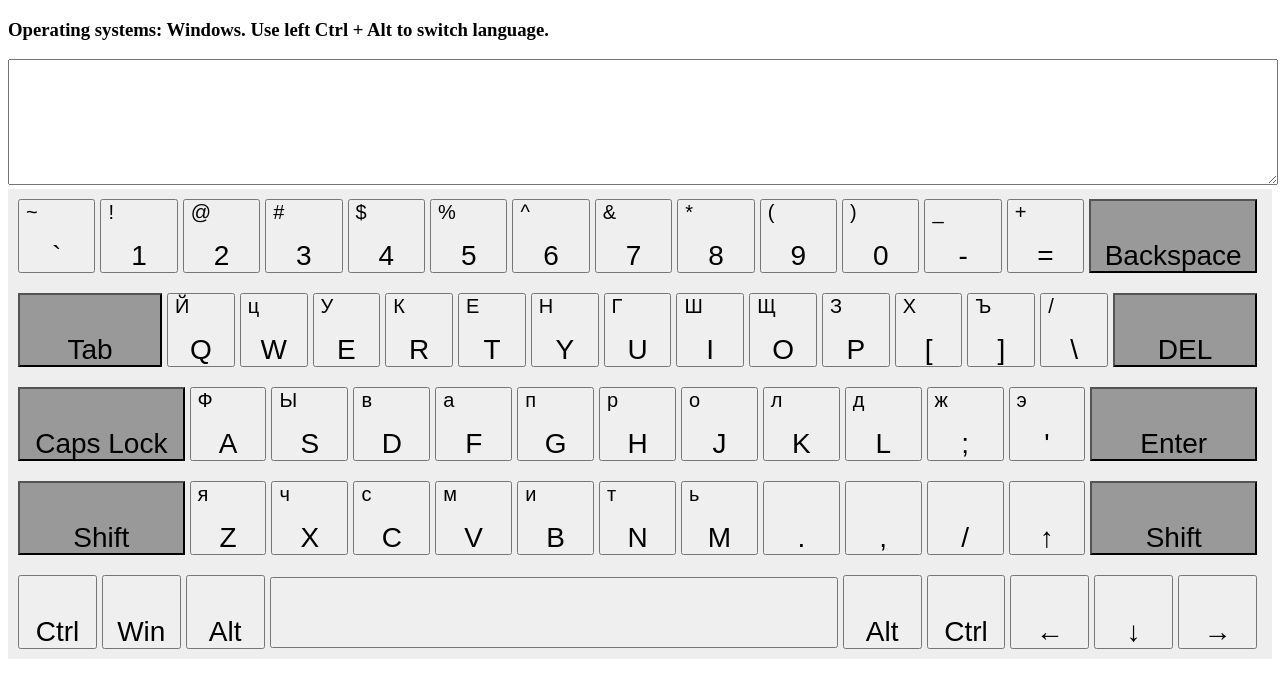
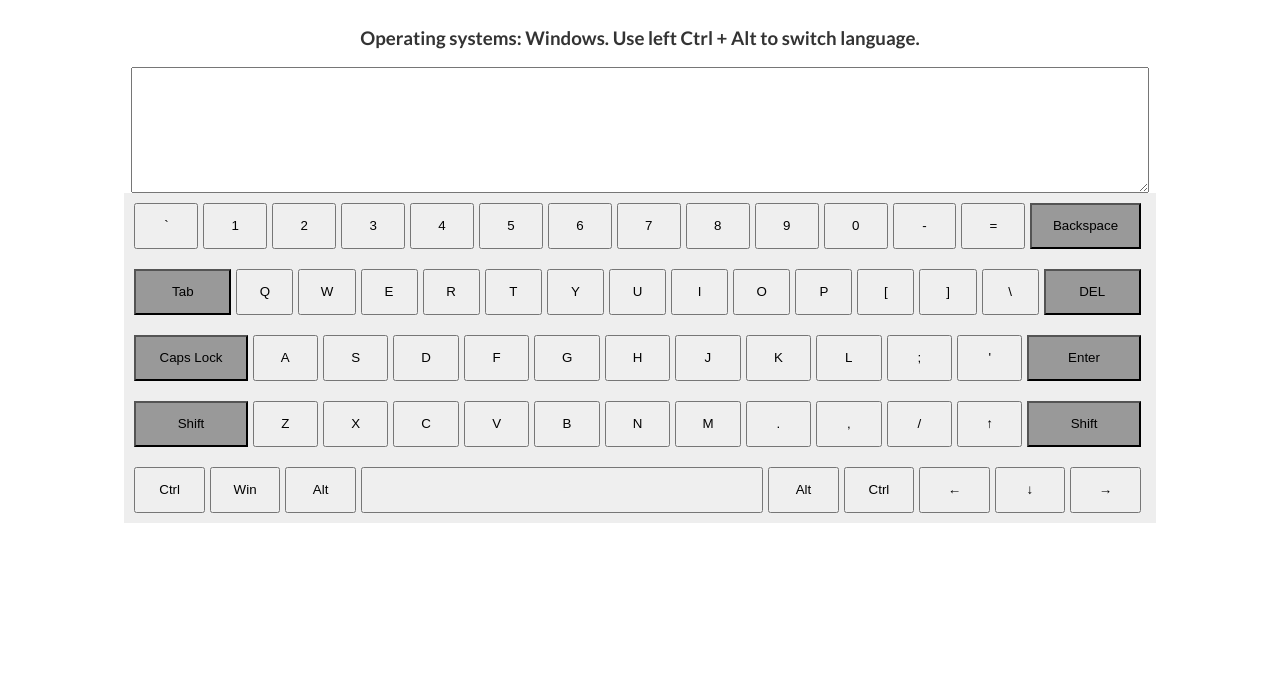
Before and after one commit to LizavetaNik/virtual-keyboard, a plain HTML site: page index.html in a window 1280 px wide. Drawn offline with Linux system fonts and the light colour scheme.

Commit message:
feat: language memorization

```diff
--- a/app.js
+++ b/app.js
@@ -1,5 +1,9 @@
+let lang = 'en';
 
-let EngLang = true; //TODO switch language
+if( localStorage.getItem('lang') ){
+  lang = localStorage.getItem('lang');
+}
+
 const arrButton = [];
 const startLine1 = 0;
 const startLine2 = 14;
@@ -7,6 +11,9 @@
 const startLine4 = 42;
 const startLine5 = 55;
 const startLine6 = 64;
+
+let clickCtrl = false;
+let clickAlt = false;
 
 function createArrButton(){
   //line1 - [0, 13]
@@ -23,141 +30,159 @@
   arrButton.push(createButton('0', ')', 'button_style'));
   arrButton.push(createButton('-', '_', 'button_style'));
   arrButton.push(createButton('=', '+', 'button_style'));
-  arrButton.push(createButton('Backspace', '', 'button_style_func'));
+  arrButton.push(createButton('Backspace', 'Backspace', 'button_style_func'));
 
   //line2 - [14, 28]
-  arrButton.push(createButton('Tab', '', 'button_style_func'));
-  arrButton.push(createButton('Q', '\u0419', 'button_style'));
-  arrButton.push(createButton('W', '\u0446', 'button_style'));
-  arrButton.push(createButton('E', '\u0423', 'button_style'));
-  arrButton.push(createButton('R', '\u041A', 'button_style'));
-  arrButton.push(createButton('T', '\u0415', 'button_style'));
-  arrButton.push(createButton('Y', '\u041D', 'button_style'));
-  arrButton.push(createButton('U', '\u0413', 'button_style'));
-  arrButton.push(createButton('I', '\u0428', 'button_style'));
-  arrButton.push(createButton('O', '\u0429', 'button_style'));
-  arrButton.push(createButton('P', '\u0417', 'button_style'));
-  arrButton.push(createButton('[', '\u0425', 'button_style'));
-  arrButton.push(createButton(']', '\u042A', 'button_style'));
+  arrButton.push(createButton('Tab', 'Tab', 'button_style_func'));
+  arrButton.push(createButton('Q', '\u0419'.toUpperCase(), 'button_style'));
+  arrButton.push(createButton('W', '\u0446'.toUpperCase(), 'button_style'));
+  arrButton.push(createButton('E', '\u0423'.toUpperCase(), 'button_style'));
+  arrButton.push(createButton('R', '\u041A'.toUpperCase(), 'button_style'));
+  arrButton.push(createButton('T', '\u0415'.toUpperCase(), 'button_style'));
+  arrButton.push(createButton('Y', '\u041D'.toUpperCase(), 'button_style'));
+  arrButton.push(createButton('U', '\u0413'.toUpperCase(), 'button_style'));
+  arrButton.push(createButton('I', '\u0428'.toUpperCase(), 'button_style'));
+  arrButton.push(createButton('O', '\u0429'.toUpperCase(), 'button_style'));
+  arrButton.push(createButton('P', '\u0417'.toUpperCase(), 'button_style'));
+  arrButton.push(createButton('[', '\u0425'.toUpperCase(), 'button_style'));
+  arrButton.push(createButton(']', '\u042A'.toUpperCase(), 'button_style'));
   arrButton.push(createButton('\\', ' / ', 'button_style'));
-  arrButton.push(createButton('DEL', '', 'button_style_func'));
+  arrButton.push(createButton('DEL', 'DEL', 'button_style_func'));
 
   //line3 - [29, 41]
-  arrButton.push(createButton('Caps Lock', '', 'button_style_func'));
-  arrButton.push(createButton('A', '\u0424', 'button_style'));
-  arrButton.push(createButton('S', '\u042B', 'button_style'));
-  arrButton.push(createButton('D', '\u0432', 'button_style'));
-  arrButton.push(createButton('F', '\u0430', 'button_style'));
-  arrButton.push(createButton('G', '\u043F', 'button_style'));
-  arrButton.push(createButton('H', '\u0440', 'button_style'));
-  arrButton.push(createButton('J', '\u043E', 'button_style'));
-  arrButton.push(createButton('K', '\u043B', 'button_style'));
-  arrButton.push(createButton('L', '\u0434', 'button_style'));
-  arrButton.push(createButton(';', '\u0436', 'button_style'));
-  arrButton.push(createButton('\u0027', '\u044D', 'button_style'));
-  arrButton.push(createButton('Enter', '', 'button_style_func'));
+  arrButton.push(createButton('Caps Lock', 'Caps Lock', 'button_style_func'));
+  arrButton.push(createButton('A', '\u0424'.toUpperCase(), 'button_style'));
+  arrButton.push(createButton('S', '\u042B'.toUpperCase(), 'button_style'));
+  arrButton.push(createButton('D', '\u0432'.toUpperCase(), 'button_style'));
+  arrButton.push(createButton('F', '\u0430'.toUpperCase(), 'button_style'));
+  arrButton.push(createButton('G', '\u043F'.toUpperCase(), 'button_style'));
+  arrButton.push(createButton('H', '\u0440'.toUpperCase(), 'button_style'));
+  arrButton.push(createButton('J', '\u043E'.toUpperCase(), 'button_style'));
+  arrButton.push(createButton('K', '\u043B'.toUpperCase(), 'button_style'));
+  arrButton.push(createButton('L', '\u0434'.toUpperCase(), 'button_style'));
+  arrButton.push(createButton(';', '\u0436'.toUpperCase(), 'button_style'));
+  arrButton.push(createButton('\u0027', '\u044D'.toUpperCase(), 'button_style'));
+  arrButton.push(createButton('Enter', 'Enter', 'button_style_func'));
 
   //line4 - [42, 54]
-  arrButton.push(createButton('Shift', '', 'button_style_func'));
-  arrButton.push(createButton('Z', '\u044F', 'button_style'));
-  arrButton.push(createButton('X', '\u0447', 'button_style'));
-  arrButton.push(createButton('C', '\u0441', 'button_style'));
-  arrButton.push(createButton('V', '\u043C', 'button_style'));
-  arrButton.push(createButton('B', '\u0438', 'button_style'));
-  arrButton.push(createButton('N', '\u0442', 'button_style'));
-  arrButton.push(createButton('M', '\u044C', 'button_style'));
-  arrButton.push(createButton('.', '', 'button_style'));
-  arrButton.push(createButton(',', '', 'button_style'));
-  arrButton.push(createButton('/', '', 'button_style'));
-  arrButton.push(createButton('\u2191', '', 'button_style'));
-  arrButton.push(createButton('Shift', '', 'button_style_func'));
+  arrButton.push(createButton('Shift', 'Shift', 'button_style_func'));
+  arrButton.push(createButton('Z', '\u044F'.toUpperCase(), 'button_style'));
+  arrButton.push(createButton('X', '\u0447'.toUpperCase(), 'button_style'));
+  arrButton.push(createButton('C', '\u0441'.toUpperCase(), 'button_style'));
+  arrButton.push(createButton('V', '\u043C'.toUpperCase(), 'button_style'));
+  arrButton.push(createButton('B', '\u0438'.toUpperCase(), 'button_style'));
+  arrButton.push(createButton('N', '\u0442'.toUpperCase(), 'button_style'));
+  arrButton.push(createButton('M', '\u044C'.toUpperCase(), 'button_style'));
+  arrButton.push(createButton('.', '.', 'button_style'));
+  arrButton.push(createButton(',', ',', 'button_style'));
+  arrButton.push(createButton('/', '/', 'button_style'));
+  arrButton.push(createButton('\u2191', '\u2191', 'button_style'));
+  arrButton.push(createButton('Shift', 'Shift', 'button_style_func'));
 
   //line5 - [55, 63]
-  arrButton.push(createButton('Ctrl', '', 'button_style'));
-  arrButton.push(createButton('Win', '', 'button_style'));
-  arrButton.push(createButton('Alt', '', 'button_style'));
-  arrButton.push(createButton(' ', ' ', 'button_style_space'));
-  arrButton.push(createButton('Alt', '', 'button_style'));
-  arrButton.push(createButton('Ctrl', '', 'button_style'));
-  arrButton.push(createButton('\u2190', '', 'button_style')); // влево
-  arrButton.push(createButton('\u2193', '', 'button_style')); //вниз
-  arrButton.push(createButton('\u2192', '', 'button_style')); //вправо
+  arrButton.push(createButton('Ctrl', 'Ctrl', 'button_style'));
+  arrButton.push(createButton('Win', 'Win', 'button_style'));
+  arrButton.push(createButton('Alt', 'Alt', 'button_style'));
+  arrButton.push(createButton('--', '--', 'button_style_space'));
+  arrButton.push(createButton('Alt', 'Alt', 'button_style'));
+  arrButton.push(createButton('Ctrl', 'Ctrl', 'button_style'));
+  arrButton.push(createButton('\u2190', '\u2190', 'button_style')); // влево
+  arrButton.push(createButton('\u2193', '\u2193', 'button_style')); //вниз
+  arrButton.push(createButton('\u2192', '\u2192', 'button_style')); //вправо
 }
 // Создаем функцию для создания кнопки
-function createButton(number, symbol, className) {
+function createButton(engName, ruName, className) {
   const button = document.createElement('button');
   button.classList.add(className);
-  button.innerHTML = `<span class="exclamation-mark">${symbol}</span><br><span class="number">${number}</span>`;
-  button.id = number.toLowerCase();
+
+  if( lang === 'en' ){
+    button.innerHTML = ruName;
+    button.title = engName;
+  }else{
+    button.innerHTML = engName;
+    button.title = ruName;
+  }
+
+  button.id = engName.toLowerCase();
 
   button.addEventListener('click', () => {
-    console.log(`Click button ${number}`);
-    if( number === 'Backspace'){
+    console.log(`Click button ${engName}`);
+    if( engName === 'Backspace'){
       //todo func
       return;
     }
-    if( number === 'Tab'){
+    if( engName === 'Tab'){
       //todo func
       return;
     }
-    if( number === 'DEL'){
+    if( engName === 'DEL'){
       //todo func
       return;
     }
-    if( number === 'Caps Lock'){
+    if( engName === 'Caps Lock'){
       //todo func
       return;
     }
-    if( number === 'Enter'){
+    if( engName === 'Enter'){
       //todo func
       return;
     }
-    if( number === 'Shift'){
+    if( engName === 'Shift'){
       //todo func
       return;
     }
-    if( number === 'Ctrl'){
+    if( engName === 'Ctrl'){
+      //todo func
+      clickCtrl = true;
+      return;
+    }
+    if( engName === 'Win'){
       //todo func
       return;
     }
-    if( number === 'Win'){
+    if( engName === 'Alt'){
+      //todo func
+      clickAlt = true;
+      return;
+    }
+
+    if( engName === '\u2191'){ // стрелка вверх
       //todo func
       return;
     }
-    if( number === 'Alt'){
+    if( engName === '\u2190'){ // стрелка влево
+      //todo func
+      return;
+    }
+    if( engName === '\u2193'){ // стрелка вниз
+      //todo func
+      return;
+    }
+    if( engName === '\u2192'){ // стрелка вправо
       //todo func
       return;
     }
 
-    if( number === '\u2191'){ // стрелка вверх
-      //todo func
-      return;
-    }
-    if( number === '\u2190'){ // стрелка влево
-      //todo func
-      return;
-    }
-    if( number === '\u2193'){ // стрелка вниз
-      //todo func
-      return;
-    }
-    if( number === '\u2192'){ // стрелка вправо
-      //todo func
-      return;
-    }
-
-    if( EngLang ){
-      inputField.value = inputField.value + number.toLowerCase();
+    if( engLang ){
+      inputField.value = inputField.value + engName.toLowerCase();
     } else{
-      if( number === '.' || number === ',' || number === '/' || number === '\u2191'){
-        inputField.value = inputField.value + number.toLowerCase();
+      if( engName === '.' || engName === ',' || engName === '/' || engName === '\u2191'){
+        inputField.value = inputField.value + engName.toLowerCase();
       }else{
-        inputField.value = inputField.value + symbol.toLowerCase();
+        inputField.value = inputField.value + ruName.toLowerCase();
       }
     }
   });
 
   return button;
+}
+
+function changeEngNameButton(){
+  for( let i = 0; i < arrButton.length; i++){
+    let tmp = arrButton[i].innerHTML;
+    arrButton[i].innerHTML = arrButton[i].title;
+    arrButton[i].title = tmp;
+  }
 }
 
 function createLine(start, nextStart){
@@ -169,6 +194,8 @@
   }
   document.body.appendChild(keyboardLine);
 }
+
+document.body.classList.add("wrapper");
 
 // Создаем новый элемент h3
 var newHeading = document.createElement("h3");
@@ -192,6 +219,8 @@
 createLine(startLine3, startLine4);
 createLine(startLine4, startLine5);
 createLine(startLine5, startLine6);
+
+changeEngNameButton();
 
 // Добавляем эффект нажатие на кнопку на физической клавиатуре подсвечивает кнопку на виртуальной 2) - добавить кнопку в физ.клав.
 function checKeyPressed(keyPressed) {
@@ -220,6 +249,16 @@
     buttonLine.click();
   }
 
+  if (clickAlt && clickCtrl ){
+    if( lang === 'en'){
+      lang = 'ru';
+    } else {
+      lang = 'en';
+    }
+    localStorage.setItem('lang', lang);
+    changeEngNameButton();
+  }
+
 });
 
 document.addEventListener('keyup', (event) => {
@@ -231,4 +270,12 @@
     buttonLine.classList.remove('highlighted');
   }
 
+  if (clickAlt){
+    clickAlt = false;
+  }
+
+  if (clickCtrl){
+    clickCtrl = false;
+  }
+
 });
--- a/style.css
+++ b/style.css
@@ -2,10 +2,13 @@
 .wrapper {
   color: #333;
   font-family: Lato, sans-serif;
+  display: flex;
+  flex-wrap: wrap;
+  justify-content: center;
 }
 
-#output-field{
-  width: 100%;
+#output-field {
+  width: 80%;
   height: 120px;
 }
 
@@ -16,6 +19,7 @@
   align-items: center;
   background-color: #eee;
   padding: 10px;
+  width: 80%;
 }
 
 .button_style {
@@ -39,8 +43,9 @@
 .button_style_space {
   text-align: center;
   width: 50%;
-  line-height: 65px;
+  line-height: 40px;
   margin-right: 5px;
+  color: #eee;
   cursor: pointer;
   transition: all 0.3s ease;
 }
@@ -73,18 +78,6 @@
   background-color: #ddd;
 }
 
-.exclamation-mark {
-  float: left;
-  font-size: 20px;
-  line-height: 20px;
-}
-
-.number {
-  display: block;
-  font-size: 28px;
-  line-height: 28px;
-}
-
 .highlighted{
   background-color: rgb(106, 106, 221);
 }
```
